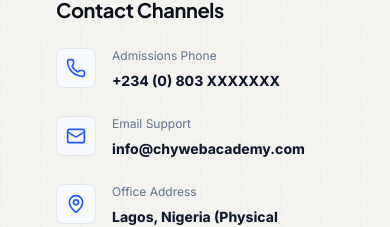
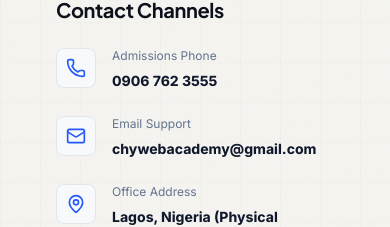
Before and after one commit to odidost/ChywebAcademy, a Next.js app: page /contact in a window 390 px wide. Shown: the part 578-805 px from the top of the page. Built offline with nearby package versions, Linux system fonts and the light colour scheme.

Commit message:
Phone number and email update

```diff
--- a/src/app/HomePageClient.tsx
+++ b/src/app/HomePageClient.tsx
@@ -1174,7 +1174,7 @@
               Join Chyweb Academy and build practical skills in Digital Marketing, SEO, and Paid Advertising through hands-on learning and real-world projects.
             </p>
             <a
-              href="https://wa.me/234XXXXXXXXXX"
+              href="https://wa.me/2349067623555"
               target="_blank"
               rel="noreferrer"
               className="inline-flex items-center gap-3 px-8 py-4 rounded-xl bg-[#2258FF] hover:bg-[#1040e6] text-white font-bold shadow-[0_8px_24px_rgba(34,88,255,0.3)] hover:-translate-y-0.5 transition-all relative z-10"
--- a/src/app/career-services/page.tsx
+++ b/src/app/career-services/page.tsx
@@ -66,7 +66,7 @@
           <h3 className="text-xl font-bold text-slate-900 mb-2">Need Direct Career Mentorship?</h3>
           <p className="text-slate-600 text-sm mb-6">Alumni receive lifetime access to our recruitment partner networking events.</p>
           <a
-            href="https://wa.me/234XXXXXXXXXX"
+            href="https://wa.me/2349067623555"
             target="_blank"
             rel="noreferrer"
             className="px-6 py-3 rounded-lg bg-brand-emerald hover:bg-brand-emerald-hover text-white font-bold text-sm shadow-md hover:-translate-y-0.5 transition-all inline-block"
--- a/src/app/contact/page.tsx
+++ b/src/app/contact/page.tsx
@@ -16,8 +16,8 @@
   };
 
   const contactInfo = [
-    { label: "Admissions Phone", val: "+234 (0) 803 XXXXXXX", icon: <Phone className="text-brand-emerald" size={20} /> },
-    { label: "Email Support", val: "info@chywebacademy.com", icon: <Mail className="text-brand-emerald" size={20} /> },
+    { label: "Admissions Phone", val: "0906 762 3555", icon: <Phone className="text-brand-emerald" size={20} /> },
+    { label: "Email Support", val: "chywebacademy@gmail.com", icon: <Mail className="text-brand-emerald" size={20} /> },
     { label: "Office Address", val: "Lagos, Nigeria (Physical Cohorts)", icon: <MapPin className="text-brand-emerald" size={20} /> },
     { label: "Admissions Hours", val: "Mon - Sat: 9:00 AM - 5:00 PM", icon: <Clock className="text-brand-emerald" size={20} /> },
   ];
@@ -133,7 +133,7 @@
             <div className="border-t border-slate-100 mt-8 pt-8 text-center flex flex-col items-center">
               <span className="text-xs text-slate-500 mb-4 block">Need immediate support?</span>
               <a
-                href="https://wa.me/234XXXXXXXXXX"
+                href="https://wa.me/2349067623555"
                 target="_blank"
                 rel="noreferrer"
                 className="inline-flex items-center gap-2 px-5 py-2.5 rounded-lg bg-blue-50 border border-blue-200 text-blue-600 hover:bg-blue-100 transition-all font-bold text-xs"
--- a/src/app/enroll/page.tsx
+++ b/src/app/enroll/page.tsx
@@ -260,7 +260,7 @@
                 Return to Home
               </Link>
               <a
-                href="https://wa.me/234XXXXXXXXXX"
+                href="https://wa.me/2349067623555"
                 target="_blank"
                 rel="noreferrer"
                 className="px-6 py-3 rounded-lg bg-brand-emerald hover:bg-brand-emerald-hover text-white font-bold text-sm shadow-md hover:-translate-y-0.5 transition-all"
--- a/src/app/seo-training/page.tsx
+++ b/src/app/seo-training/page.tsx
@@ -506,7 +506,7 @@
               The future of digital marketing extends beyond traditional SEO. Learn practical strategies to help businesses rank on Google, appear in AI-powered search experiences, and remain competitive.
             </p>
             <a
-              href="https://wa.me/234XXXXXXXXXX"
+              href="https://wa.me/2349067623555"
               target="_blank"
               rel="noreferrer"
               className="inline-flex items-center gap-3 px-8 py-4 rounded-xl bg-brand-emerald hover:bg-brand-emerald-hover text-white font-bold shadow-lg hover:-translate-y-0.5 transition-all"
--- a/src/components/Footer.tsx
+++ b/src/components/Footer.tsx
@@ -89,12 +89,12 @@
           <ul className="flex flex-col gap-4 border-t border-slate-800/80 pt-4">
             <li className="flex gap-2.5 items-start text-slate-400 text-sm">
               <Phone size={16} className="text-brand-emerald mt-0.5" />
-              <span>+234 (0) 803 XXXXXXX</span>
+              <span>0906 762 3555</span>
             </li>
             <li className="flex gap-2.5 items-start text-slate-400 text-sm">
               <Mail size={16} className="text-[#2258FF] mt-0.5" />
-              <a href="mailto:info@chywebacademy.com" className="hover:text-white transition-colors">
-                info@chywebacademy.com
+              <a href="mailto:chywebacademy@gmail.com" className="hover:text-white transition-colors">
+                chywebacademy@gmail.com
               </a>
             </li>
             <li className="flex gap-2.5 items-start text-slate-400 text-sm">
```
